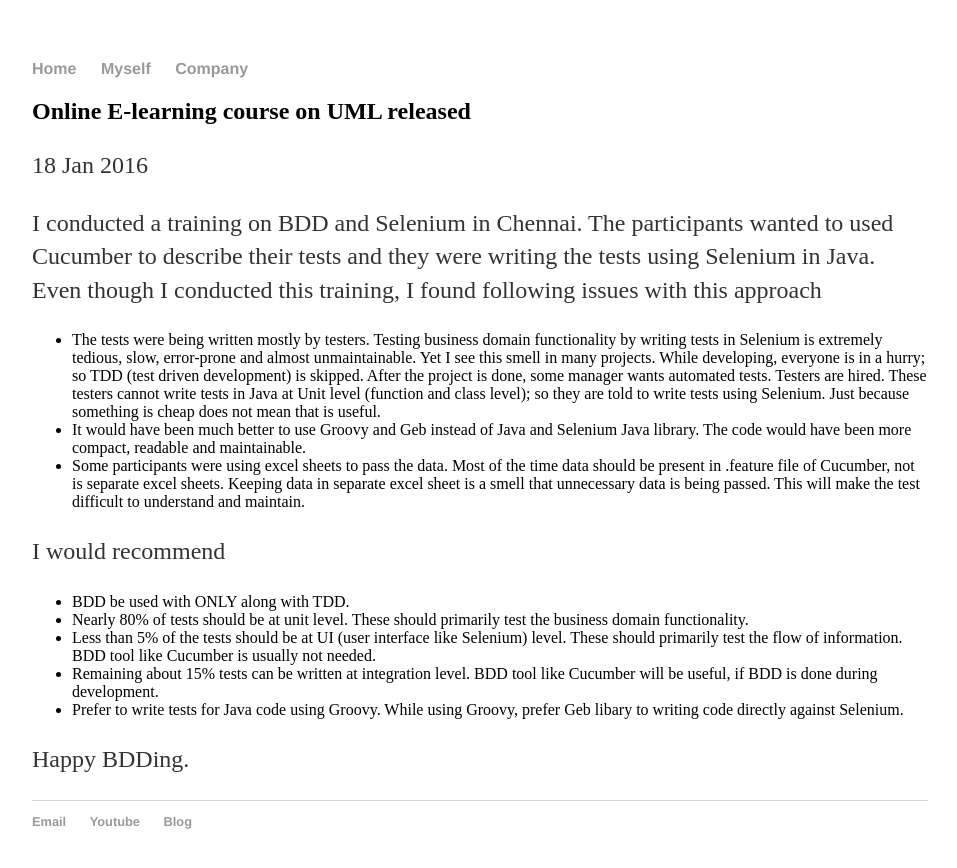
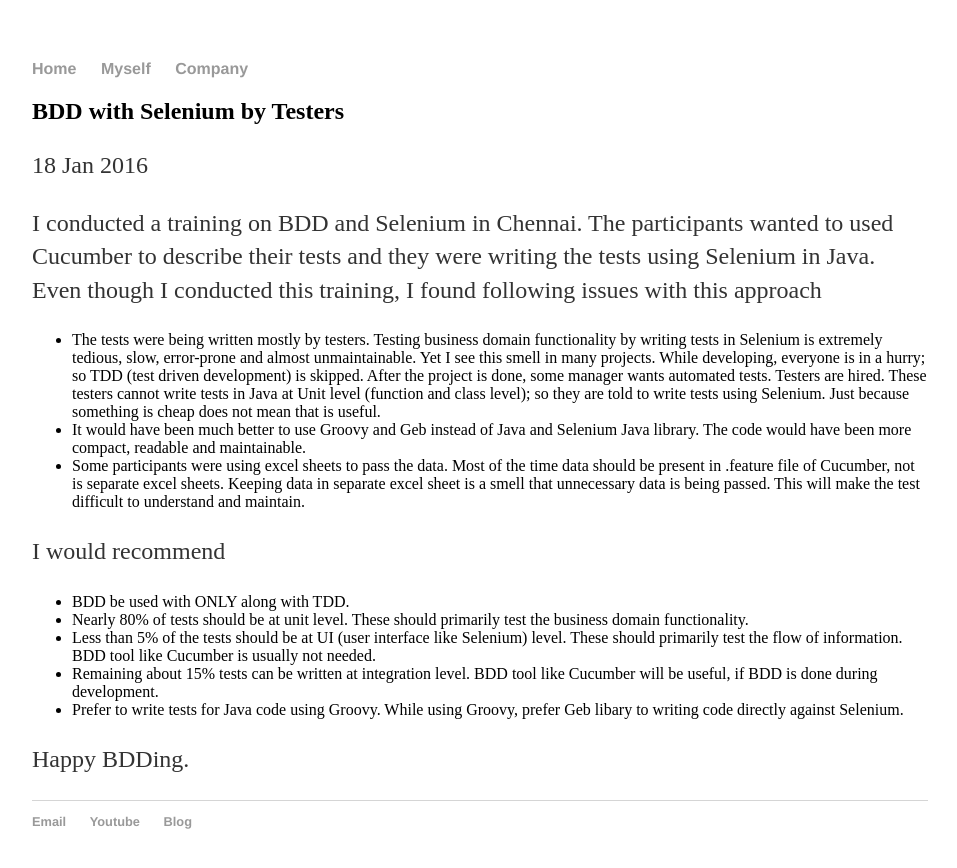
Before and after one commit to vijaynathani/vijaynathani.github.io, a Jekyll site: the page built from _posts/2016-01-18-seleniumAndBDD.md, in a window 1280 px wide. Shown: the top 868 px of the page, without its empty margins (160-1117 px from the left). Built offline with Jekyll 4.4.1, drawn with Linux system fonts in a browser that asks for light colours.

Commit message:
minor correction

```diff
--- a/_posts/2016-01-18-seleniumAndBDD.md
+++ b/_posts/2016-01-18-seleniumAndBDD.md
@@ -1,6 +1,6 @@
 ---
 layout: post
-title: Online E-learning course on UML released
+title: BDD with Selenium by Testers
 date: 2016-01-18
 ---
 I conducted a training on BDD and Selenium in Chennai. The participants wanted to used Cucumber to describe their tests and they were writing the tests using Selenium in Java.
```
